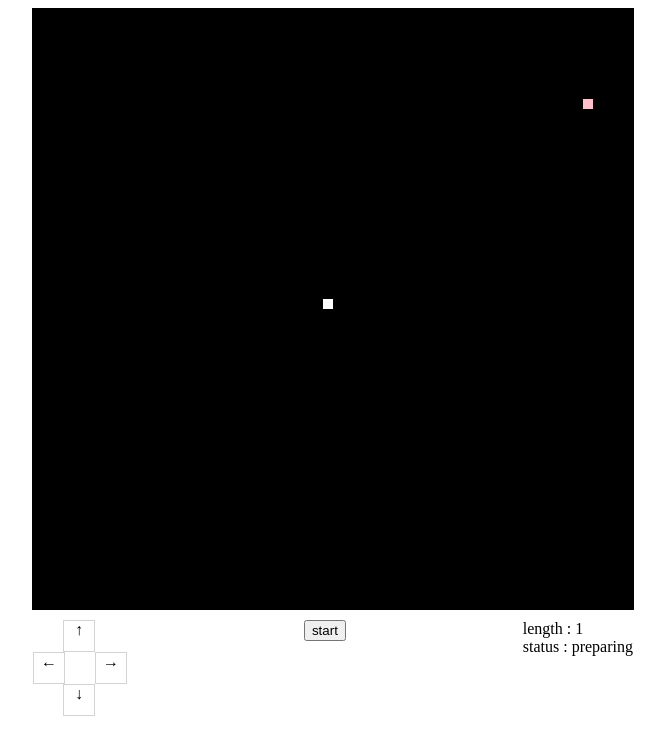
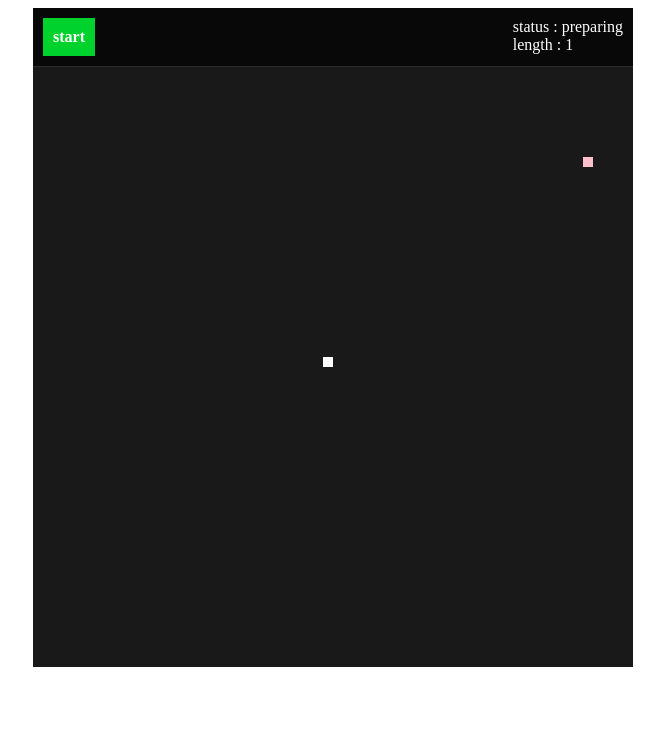
Before and after one commit to version-1/react-snake-game, a React (Create React App) app: page / in a window 1280 px wide. Shown: the top 738 px of the page, without its empty margins (307-972 px from the left). Built offline with nearby package versions, Linux system fonts and the light colour scheme.

Commit message:
スタイル変更

```diff
--- a/src/App.js
+++ b/src/App.js
@@ -1,6 +1,7 @@
 import React, { Component } from 'react';
 import Field from './components/Field';
 import Pannel from './components/Pannel';
+import Header from './components/Header';
 import { SIZE, START_X, START_Y, START_LENGTH } from './Constant';
 import { MAP_KEY_DIRECTION, isBannedDirection, move } from './Directions';
 import { getIndex, isSelf, isFood, newDots, initDots } from './Helper';
@@ -20,7 +21,7 @@ class App extends Component {
       length,
       direction: 'down',
       status: 'preparing',
-      interval: 100
+      interval: 10
     };
   }
 
@@ -82,12 +83,6 @@ class App extends Component {
     });
   };
 
-  /* status 管理　*/
-  // restart = () => {
-  //   clearInterval(this.interval);
-  //   this.setState(this.initialState(this.cursor, START_LENGTH));
-  // };
-
   start = () => {
     this.setState({ status: 'starting' });
     this.interval = setInterval(
@@ -113,12 +108,21 @@ class App extends Component {
     const { status, dots, cursor, history, length } = this.state;
     return (
       <div className="app">
+        <Header
+          setDirection={direction => this.setDirection(direction)}
+          start={this.start}
+          stop={this.suspended}
+          restart={this.restart}
+          clear={this.clear}
+          status={status}
+          length={length}
+        />
         <Field
           dots={dots}
           history={history}
           length={length}
           interval={10}
-          size={SIZE}
+          size={this.size}
           cursor={cursor}
           over={this.over}
         />
--- /dev/null
+++ b/src/components/Header.js
@@ -0,0 +1,17 @@
+import React, { Component } from 'react';
+import Status from './panels/Status';
+import Info from './panels/Info';
+
+class Header extends Component {
+  render() {
+    const { length, status, start, stop, restart, setDirection } = this.props;
+    return (
+      <div className="header">
+        <Status status={status} start={start} stop={stop} restart={restart} />
+        <Info length={length} status={status} />
+      </div>
+    );
+  }
+}
+
+export default Header;
--- a/src/components/Pannel.js
+++ b/src/components/Pannel.js
@@ -1,7 +1,5 @@
 import React, { Component } from 'react';
 import Move from './panels/Move';
-import Status from './panels/Status';
-import Info from './panels/Info';
 
 class Pannel extends Component {
   render() {
@@ -9,8 +7,6 @@ class Pannel extends Component {
     return (
       <div className="operator">
         <Move setDirection={setDirection} />
-        <Status status={status} start={start} stop={stop} restart={restart} />
-        <Info length={length} status={status} />
       </div>
     );
   }
--- a/src/components/panels/Info.js
+++ b/src/components/panels/Info.js
@@ -5,8 +5,8 @@ class Info extends Component {
     const { length, status } = this.props;
     return (
       <div className="info">
+        <div>status : {status}</div>
         <div>length : {length}</div>
-        <div>status : {status}</div>
       </div>
     );
   }
--- a/src/components/panels/Move.js
+++ b/src/components/panels/Move.js
@@ -5,20 +5,15 @@ class Move extends Component {
     const { setDirection } = this.props;
     return (
       <div className="move">
-        <div className="move-row">
-          <div className="btn void"></div>
+        <div className="col">
+          <div className="btn btn-side" onClick={() => setDirection('left')}>←</div>
+        </div>
+        <div className="col">
           <div className="btn" onClick={() => setDirection('up')}>↑</div>
-          <div className="btn void"></div>
+          <div className="btn" onClick={() => setDirection('down')}>↓</div>
         </div>
-        <div className="move-row">
-          <div className="btn" onClick={() => setDirection('left')}>←</div>
-          <div className="btn void"></div>
+        <div className="col">
           <div className="btn btn-side" onClick={() => setDirection('right')}>→</div>
-        </div>
-        <div className="move-row">
-          <div className="btn void"></div>
-          <div className="btn" onClick={() => setDirection('down')}>↓</div>
-          <div className="btn void"></div>
         </div>
       </div>
     );
--- a/src/components/panels/Status.js
+++ b/src/components/panels/Status.js
@@ -26,10 +26,9 @@ class Status extends Component {
     return (
       <div className="status">
         {(this.isSuspended || this.isPreparing) && (
-          <button onClick={() => start()}>start</button>
+          <div className="btn btn-status" onClick={() => start()}>start</div>
         )}
-        {this.isStarting && <button onClick={() => stop()}>stop</button>}
-        {/*<button onClick={() => restart()}>restart</button>*/}
+        {this.isStarting && <div className="btn btn-status" onClick={() => stop()}>stop</div>}
       </div>
     );
   }
--- a/src/styles/index.css
+++ b/src/styles/index.css
@@ -1,4 +1,4 @@
-.dots, .food, .snake {
+*, *:after {
     -webkit-box-sizing: border-box;
        -moz-box-sizing: border-box;
          -o-box-sizing: border-box;
@@ -18,7 +18,7 @@
   margin: 0;
   width: 10px;
   height: 10px;
-  background-color: black;
+  background-color: #191919;
 }
 
 .snake {
@@ -42,7 +42,6 @@
   padding: 0;
   margin: 0;
   width: 600px;
-  border: 1px solid black;
   display: flex;
   flex-wrap: wrap;
   align-content: space-around;
@@ -52,7 +51,6 @@
   padding: 0;
   margin: 0;
   width: 320px;
-  border: 1px solid black;
   display: flex;
   flex-wrap: wrap;
   align-content: space-around;
@@ -62,7 +60,6 @@
   padding: 0;
   margin: 0;
   width: 320px;
-  border: 1px solid black;
   display: flex;
   flex-wrap: wrap;
   align-content: space-around;
@@ -70,35 +67,61 @@
 
 .operator {
   width: 600px;
-  padding: 10px;
   display: flex;
+  background: #080808;
+  border-top: 1px solid #d3d3d32e;
 }
 
-.status {
-  margin-left: auto;
+@media only screen and (min-width: 600px)  {
+  .operator{
+    display: none;
+  }
 }
+
+.header {
+  width: 600px;
+  display: flex;
+  justify-content: space-between;
+  background: #080808;
+  border-bottom: 1px solid #d3d3d32e;
+  color: white;
+}
+
 .info {
-  margin-left: auto;
+  margin: 10px;
 }
 
 .move {
+  border-top: 0;
   display: flex;
-  flex-direction: column;
+  width: 100%;
 }
 
-.move-row{
+.move .col {
+  width: 100%;
+}
+
+.btn {
+  padding: 30px;
+  text-align: center;
+  display: block;
+  border: 1px solid white;
+  background: #027fff;
+  color: white;
+  font-weight: bold;
+}
+
+.btn-side {
+  height: 100%;
   display: flex;
+  justify-content: center;
   align-items: center;
 }
 
-.btn {
-  width: 30px;
-  height: 30px;
-  text-align: center;
-  display: block;
-  border: 1px solid lightgray;
+.btn.btn-status {
+  background: #00d22d;
+  border-radius: 0;
+  border: 0px;
+  padding: 10px;
+  margin: 10px;
 }
-
-.btn.void {
-  border: 0px;
-}
```
Also changed, not shown: src/Constant.js (line endings or trailing spaces).
